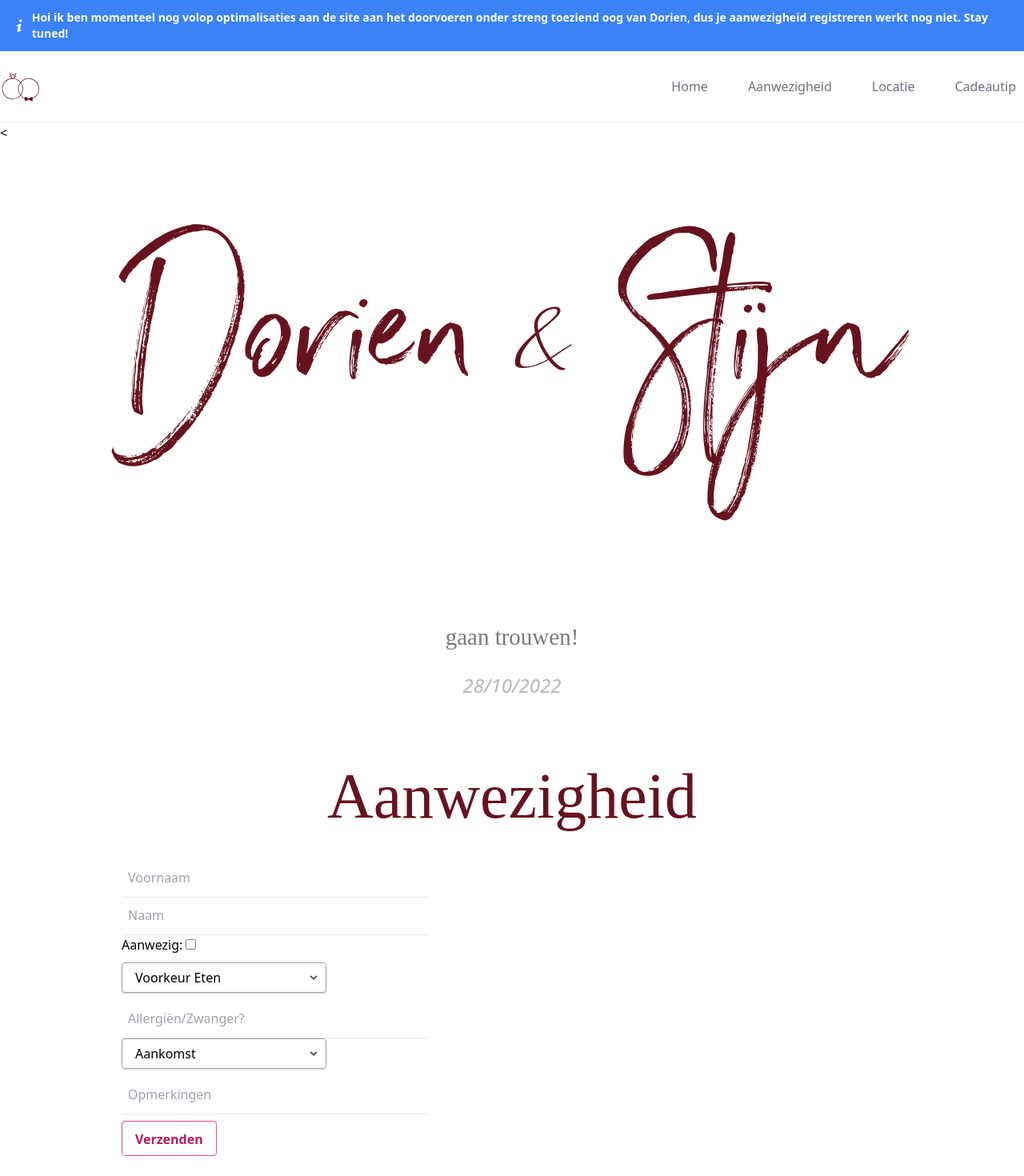
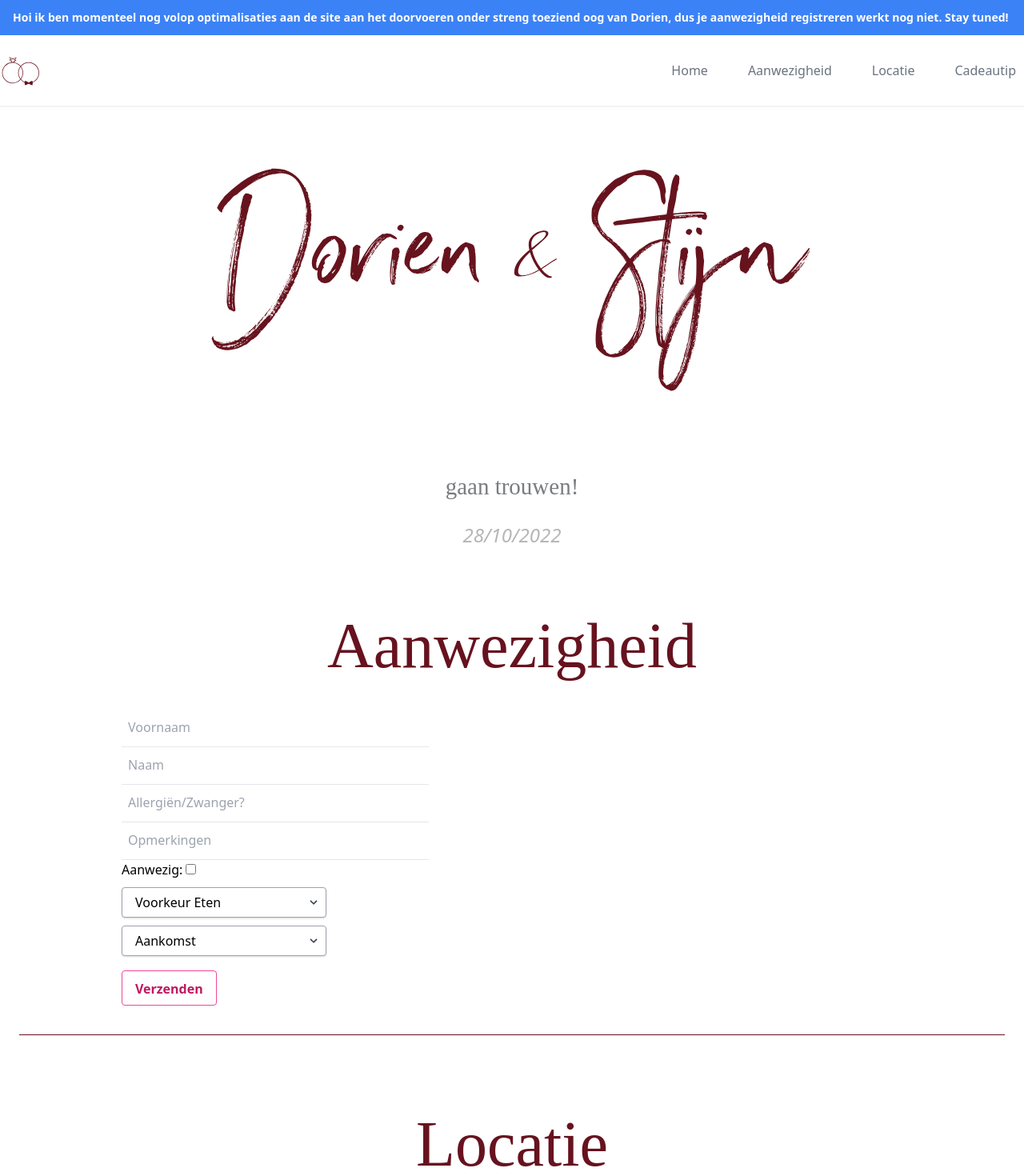
Before and after one commit to StHaes/stijn-and-dorien, an Angular app: page / in a window 1280 px wide. Shown: the top 1470 px of the page at 80% size. Built offline with nearby package versions, Linux system fonts and the light colour scheme.

Commit message:
updated form styling

```diff
--- a/src/app/app.component.html
+++ b/src/app/app.component.html
@@ -1,6 +1,6 @@
 <div class="flex items-center bg-blue-500 text-white text-sm font-bold px-4 py-3" role="alert">
-  <svg class="fill-current w-4 h-4 mr-2" xmlns="http://www.w3.org/2000/svg" viewBox="0 0 20 20"><path d="M12.432 0c1.34 0 2.01.912 2.01 1.957 0 1.305-1.164 2.512-2.679 2.512-1.269 0-2.009-.75-1.974-1.99C9.789 1.436 10.67 0 12.432 0zM8.309 20c-1.058 0-1.833-.652-1.093-3.524l1.214-5.092c.211-.814.246-1.141 0-1.141-.317 0-1.689.562-2.502 1.117l-.528-.88c2.572-2.186 5.531-3.467 6.801-3.467 1.057 0 1.233 1.273.705 3.23l-1.391 5.352c-.246.945-.141 1.271.106 1.271.317 0 1.357-.392 2.379-1.207l.6.814C12.098 19.02 9.365 20 8.309 20z"/></svg>
-  <p>Hoi ik ben momenteel nog volop optimalisaties aan de site aan het doorvoeren onder streng toeziend oog van Dorien, dus je aanwezigheid registreren werkt nog niet. Stay tuned!</p>
+  <p>Hoi ik ben momenteel nog volop optimalisaties aan de site aan het doorvoeren onder streng toeziend oog van Dorien,
+    dus je aanwezigheid registreren werkt nog niet. Stay tuned!</p>
 </div>
 
 <div class="relative bg-white">
@@ -8,12 +8,12 @@
   </app-navigation>
 </div>
 
-<
+
 <div class="relative bg-white">
 
   <div class="max-w-7xl mx-auto px-4 sm:px-6">
     <div class="flex items-center justify-center">
-        <img class=" max-w-5xl max-h-7xl" src="assets/written.svg" alt="Workflow">
+      <img class=" max-w-5xl max-h-7xl sm:max-w-3xl " src="assets/written.svg" alt="Workflow">
     </div>
     <div class="flex items-center justify-center">
       <p class="main">gaan trouwen!</p>
@@ -23,12 +23,15 @@
     </div>
   </div>
 
+  <div class="max-w-7xl mx-auto px-4 sm:px-6">
+
+
     <app-attendance-form></app-attendance-form>
-  <div class="max-w-7xl mx-auto px-4 sm:px-6">
+
     <div class="flex items-center justify-center">
       <hr/>
     </div>
-  </div>
+
 
     <app-route-description></app-route-description>
     <div class="max-w-7xl mx-auto px-4 sm:px-6">
@@ -54,3 +57,4 @@
       </div>
     </div>
   </div>
+</div>
--- a/src/app/attendance-form/attendance-form.component.html
+++ b/src/app/attendance-form/attendance-form.component.html
@@ -1,5 +1,6 @@
 <div class="max-w-5xl mx-auto px-4 sm:px-6">
   <h1 id="aanwezigheid">Aanwezigheid</h1>
+
   <div *ngIf="error" class="bg-red-100 border border-red-400 text-red-700 px-4 py-3 rounded relative" role="alert">
     Er liep iets mis, probeer het later opnieuw. Of stuur je bevestiging via sms/whatsapp.
   </div>
@@ -17,31 +18,10 @@
              class="appearance-none bg-transparent border-none w-full text-gray-700 mr-3 py-1 px-2 leading-tight focus:outline-none"
              placeholder="Naam">
     </div>
-    <div>
-      Aanwezig: <input formControlName="present" type="checkbox">
-    </div>
-    <div class="inline-block relative w-64">
-      <select formControlName="diet" class="block appearance-none w-full bg-white border border-gray-400 hover:border-gray-500 px-4 py-2 pr-8 rounded shadow leading-tight focus:outline-none focus:shadow-outline">
-        <option>Voorkeur Eten</option>
-        <option *ngFor="let option of dietOptions">{{option}}</option>
-      </select>
-      <div class="pointer-events-none absolute inset-y-0 right-0 flex items-center px-2 text-gray-700">
-        <svg class="fill-current h-4 w-4" xmlns="http://www.w3.org/2000/svg" viewBox="0 0 20 20"><path d="M9.293 12.95l.707.707L15.657 8l-1.414-1.414L10 10.828 5.757 6.586 4.343 8z"/></svg>
-      </div>
-    </div>
     <div class="flex items-center border-b border-teal-500 py-2">
       <input formControlName="allergies" id="allergies"
              class="appearance-none bg-transparent border-none w-full text-gray-700 mr-3 py-1 px-2 leading-tight focus:outline-none"
              placeholder="Allergiën/Zwanger?">
-    </div>
-    <div class="inline-block relative w-64">
-      <select formControlName="arrival" class="block appearance-none w-full bg-white border border-gray-400 hover:border-gray-500 px-4 py-2 pr-8 rounded shadow leading-tight focus:outline-none focus:shadow-outline">
-        <option >Aankomst</option>
-        <option *ngFor="let time of arrivalTimes">{{time}}</option>
-      </select>
-      <div class="pointer-events-none absolute inset-y-0 right-0 flex items-center px-2 text-gray-700">
-        <svg class="fill-current h-4 w-4" xmlns="http://www.w3.org/2000/svg" viewBox="0 0 20 20"><path d="M9.293 12.95l.707.707L15.657 8l-1.414-1.414L10 10.828 5.757 6.586 4.343 8z"/></svg>
-      </div>
     </div>
     <div class="flex items-center border-b border-teal-500 py-2">
 
@@ -49,10 +29,41 @@
              class="appearance-none bg-transparent border-none w-full text-gray-700 mr-3 py-1 px-2 leading-tight focus:outline-none"
              placeholder="Opmerkingen">
     </div>
+    <div>
+      Aanwezig: <input formControlName="present" type="checkbox">
+    </div>
+    <div class="inline-block relative w-64">
+      <select formControlName="diet"
+              class="block appearance-none w-full bg-white border border-gray-400 hover:border-gray-500 px-4 py-2 pr-8 rounded shadow leading-tight focus:outline-none focus:shadow-outline">
+        <option>Voorkeur Eten</option>
+        <option *ngFor="let option of dietOptions">{{option}}</option>
+      </select>
+      <div class="pointer-events-none absolute inset-y-0 right-0 flex items-center px-2 text-gray-700">
+        <svg class="fill-current h-4 w-4" xmlns="http://www.w3.org/2000/svg" viewBox="0 0 20 20">
+          <path d="M9.293 12.95l.707.707L15.657 8l-1.414-1.414L10 10.828 5.757 6.586 4.343 8z"/>
+        </svg>
+      </div>
+    </div>
+
+    <div class="inline-block relative w-64">
+      <select formControlName="arrival"
+              class="block appearance-none w-full bg-white border border-gray-400 hover:border-gray-500 px-4 py-2 pr-8 rounded shadow leading-tight focus:outline-none focus:shadow-outline">
+        <option>Aankomst</option>
+        <option *ngFor="let time of arrivalTimes">{{time}}</option>
+      </select>
+      <div class="pointer-events-none absolute inset-y-0 right-0 flex items-center px-2 text-gray-700">
+        <svg class="fill-current h-4 w-4" xmlns="http://www.w3.org/2000/svg" viewBox="0 0 20 20">
+          <path d="M9.293 12.95l.707.707L15.657 8l-1.414-1.414L10 10.828 5.757 6.586 4.343 8z"/>
+        </svg>
+      </div>
+    </div>
+
 
     <div class="flex items-center py-2">
-      <button class="bg-transparent hover:bg-pink-500 text-pink-700 font-semibold hover:text-white py-2 px-4 border border-pink-500 hover:border-transparent rounded"
-              type="submit">Verzenden</button>
+      <button
+        class="bg-transparent hover:bg-pink-500 text-pink-700 font-semibold hover:text-white py-2 px-4 border border-pink-500 hover:border-transparent rounded"
+        type="submit">Verzenden
+      </button>
     </div>
 
   </form>
```
Lines whose indentation alone changed are shown as unchanged.
